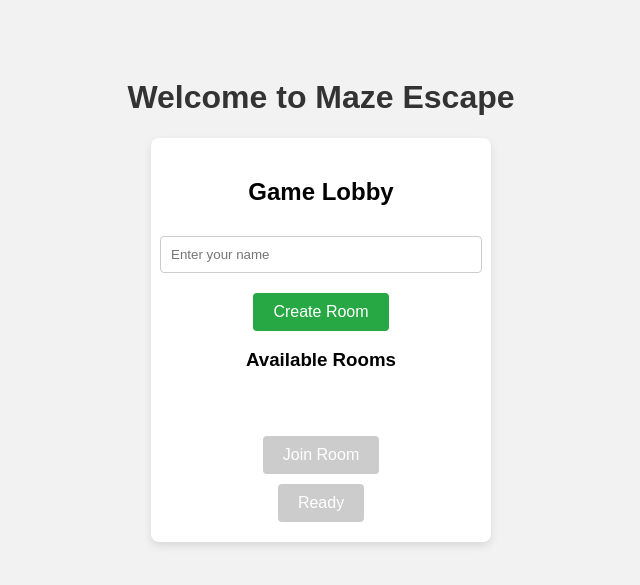
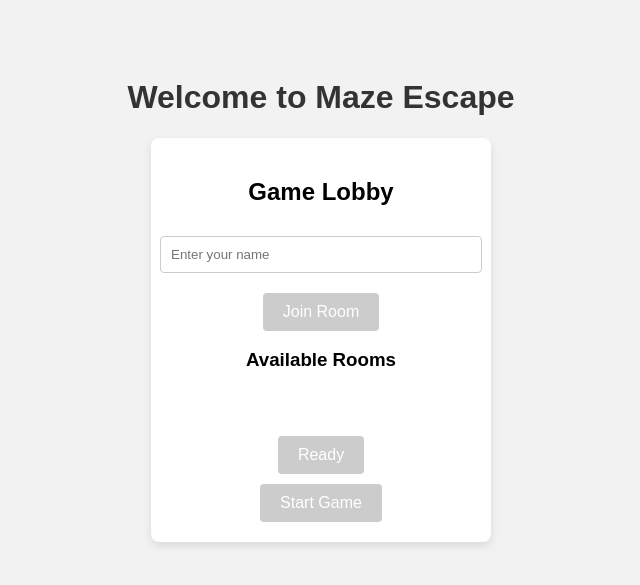
Before and after one commit to gracebits/P2P-Maze-Python, a Flask app: page / in a window 1280 px wide. Shown: the top 585 px of the page, without its empty margins (319-959 px from the left). Run offline with Flask 3, Linux system fonts and the light colour scheme; some libraries are stand-ins or nearby versions.

Commit message:
lobby creation

```diff
--- a/server.py
+++ b/server.py
@@ -11,80 +11,87 @@ CORS(app)
 # Enable logging
 logging.basicConfig(level=logging.DEBUG)
 
-# Define the game namespace
-namespace = '/game'
-
-# Store players and rooms
-rooms = {}  # Dictionary to hold room names and player names
+# Store rooms and player data
+rooms = {}  # Room name -> players data (list of players)
+max_players = 4  # Maximum players per lobby
 
 @app.route('/')
 def index():
     return render_template('index.html')
 
 # Event when a client connects
-@socketio.on('connect', namespace=namespace)
+@socketio.on('connect', namespace='/game')
 def on_connect():
     print("Client connected")
-    emit('update_rooms', rooms, namespace=namespace)
+    emit('update_rooms', rooms, namespace='/game')
 
-# Event to create a lobby
-@socketio.on('create_lobby', namespace=namespace)
+# Event for creating a new lobby
+@socketio.on('create_lobby', namespace='/game')
 def create_lobby(data):
     player_name = data['player_name']
     room_name = data['room_name']
 
     # If the room doesn't exist, create it
     if room_name not in rooms:
-        rooms[room_name] = {'players': [player_name]}
+        rooms[room_name] = {'players': [], 'ready_players': []}
         print(f"Lobby '{room_name}' created by {player_name}")
         join_room(room_name)
-        emit('update_rooms', rooms, namespace=namespace)
-        emit('join_lobby', {'room_name': room_name, 'players': rooms[room_name]['players']}, room=room_name, namespace=namespace)
+        rooms[room_name]['players'].append(player_name)
+        emit('update_rooms', rooms, namespace='/game')
+        emit('join_lobby', {'room_name': room_name, 'players': rooms[room_name]['players']}, room=room_name, namespace='/game')
     else:
-        emit('error', {'message': 'Room already exists!'}, namespace=namespace)
+        emit('error', {'message': 'Room already exists!'}, namespace='/game')
 
-# Event for a player to join a lobby
-@socketio.on('join_lobby', namespace=namespace)
+# Event for joining a lobby
+@socketio.on('join_lobby', namespace='/game')
 def join_lobby(data):
     player_name = data['player_name']
     room_name = data['room_name']
 
-    if room_name in rooms and len(rooms[room_name]['players']) < 4:
+    if room_name in rooms and len(rooms[room_name]['players']) < max_players:
         rooms[room_name]['players'].append(player_name)
         join_room(room_name)
-        emit('update_rooms', rooms, namespace=namespace)
-        emit('join_lobby', {'room_name': room_name, 'players': rooms[room_name]['players']}, room=room_name, namespace=namespace)
+        emit('update_rooms', rooms, namespace='/game')
+        emit('join_lobby', {'room_name': room_name, 'players': rooms[room_name]['players']}, room=room_name, namespace='/game')
     else:
-        emit('error', {'message': 'Room is full or does not exist!'}, namespace=namespace)
+        emit('error', {'message': 'Room is full or does not exist!'}, namespace='/game')
 
-# Event to mark a player as ready
-@socketio.on('ready', namespace=namespace)
+# Event for a player to mark themselves as ready
+@socketio.on('ready', namespace='/game')
 def on_ready(data):
     player_name = data['player_name']
     room_name = data['room_name']
-    emit('ready_status', {'player_name': player_name, 'status': 'ready'}, room=room_name, namespace=namespace)
 
-# Event to start the game
-@socketio.on('start_game', namespace=namespace)
+    if player_name not in rooms[room_name]['ready_players']:
+        rooms[room_name]['ready_players'].append(player_name)
+
+    emit('ready_status', {'player_name': player_name, 'status': 'ready'}, room=room_name, namespace='/game')
+
+    # Check if all players are ready, and allow the room creator to start the game
+    if len(rooms[room_name]['ready_players']) == len(rooms[room_name]['players']):
+        emit('enable_start', {'room_name': room_name}, room=room_name, namespace='/game')
+
+# Event to start the game when the creator clicks start
+@socketio.on('start_game', namespace='/game')
 def start_game(data):
     room_name = data['room_name']
     if room_name in rooms and len(rooms[room_name]['players']) >= 2:
         # Game starting logic (e.g., generating maze data)
         maze_data = {'maze': [[0, 1, 1], [0, 0, 1], [1, 0, 0]]}  # Sample maze
-        emit('start_game', maze_data, room=room_name, namespace=namespace)
+        emit('start_game', maze_data, room=room_name, namespace='/game')
     else:
-        emit('error', {'message': 'Not enough players to start the game!'}, namespace=namespace)
+        emit('error', {'message': 'Not enough players to start the game!'}, namespace='/game')
 
-@socketio.on('disconnect', namespace=namespace)
+@socketio.on('disconnect', namespace='/game')
 def on_disconnect():
     print("Client disconnected")
-    # Remove player from rooms if they disconnect
     for room_name in rooms:
         for player in rooms[room_name]['players']:
             if player == request.sid:
                 rooms[room_name]['players'].remove(player)
+                rooms[room_name]['ready_players'].remove(player)
                 break
-    emit('update_rooms', rooms, namespace=namespace)
+    emit('update_rooms', rooms, namespace='/game')
 
 if __name__ == '__main__':
     socketio.run(app, host='0.0.0.0', port=5000)
--- a/templates/index.html
+++ b/templates/index.html
@@ -74,6 +74,15 @@
         .ready-button:disabled {
             background-color: #cccccc;
         }
+        .start-button {
+            margin-top: 15px;
+            padding: 8px 16px;
+            background-color: #28a745;
+            color: white;
+            border: none;
+            border-radius: 4px;
+            cursor: pointer;
+        }
     </style>
 </head>
 <body>
@@ -82,13 +91,13 @@
     <div class="lobby-container">
         <h2>Game Lobby</h2>
         <input type="text" id="playerName" placeholder="Enter your name" required>
-        <button id="createRoomBtn">Create Room</button>
+        <button id="joinRoomBtn" disabled>Join Room</button>
         <h3>Available Rooms</h3>
         <ul id="roomList" class="room-list">
             <!-- Room items will be added here dynamically -->
         </ul>
-        <button id="joinRoomBtn" class="ready-button" disabled>Join Room</button>
         <button id="readyBtn" class="ready-button" disabled>Ready</button>
+        <button id="startGameBtn" class="start-button" disabled>Start Game</button>
     </div>
 
     <script src="https://cdnjs.cloudflare.com/ajax/libs/socket.io/4.0.0/socket.io.min.js"></script>
@@ -96,47 +105,38 @@
         const socket = io.connect('http://127.0.0.1:5000/game');  // Change this to your server IP
 
         const playerNameInput = document.getElementById('playerName');
-        const createRoomBtn = document.getElementById('createRoomBtn');
         const joinRoomBtn = document.getElementById('joinRoomBtn');
         const readyBtn = document.getElementById('readyBtn');
+        const startGameBtn = document.getElementById('startGameBtn');
         const roomList = document.getElementById('roomList');
 
         let currentRoom = null;
+        let playerName = null;
 
-        // Event listener for creating a room
-        createRoomBtn.addEventListener('click', () => {
-            const playerName = playerNameInput.value.trim();
-            if (playerName && currentRoom === null) {
-                socket.emit('join', { player_name: playerName, room_name: playerName });
-                currentRoom = playerName;
-                joinRoomBtn.disabled = false;
-                readyBtn.disabled = false;
+        // Event listener for joining a room
+        joinRoomBtn.addEventListener('click', () => {
+            playerName = playerNameInput.value.trim();
+            if (playerName && currentRoom !== null) {
+                socket.emit('join_lobby', { player_name: playerName, room_name: currentRoom });
             }
         });
 
-        // Event listener for joining a room
-        joinRoomBtn.addEventListener('click', () => {
-            const playerName = playerNameInput.value.trim();
-            if (playerName && currentRoom !== null) {
-                socket.emit('join', { player_name: playerName, room_name: currentRoom });
-                readyBtn.disabled = false;
-            }
+        // Event listener for marking as ready
+        readyBtn.addEventListener('click', () => {
+            socket.emit('ready', { player_name: playerName, room_name: currentRoom });
         });
 
-        // Event listener for marking a player as ready
-        readyBtn.addEventListener('click', () => {
-            const playerName = playerNameInput.value.trim();
-            if (playerName) {
-                socket.emit('ready', { player_name: playerName, room_name: currentRoom });
-            }
+        // Event listener for starting the game
+        startGameBtn.addEventListener('click', () => {
+            socket.emit('start_game', { room_name: currentRoom });
         });
 
-        // Listen for updates on players and rooms
-        socket.on('update_players', (players) => {
+        // Listen for room updates
+        socket.on('update_rooms', (rooms) => {
             roomList.innerHTML = '';
-            for (let room in players) {
+            for (let room in rooms) {
                 const roomItem = document.createElement('li');
-                roomItem.textContent = room + ' - ' + players[room].join(', ');
+                roomItem.textContent = `${room} - ${rooms[room].players.length} players`;
                 roomItem.classList.add('room-item');
                 roomItem.addEventListener('click', () => {
                     currentRoom = room;
@@ -146,10 +146,20 @@
             }
         });
 
+        // Listen for player status (ready)
+        socket.on('ready_status', (data) => {
+            console.log(`${data.player_name} is ready`);
+        });
+
         // Listen for game start
         socket.on('start_game', (data) => {
             alert('The game is starting!');
-            // You can redirect to the game screen here
+            // Start the game logic (e.g., generate maze, etc.)
+        });
+
+        // Listen for enabling start button
+        socket.on('enable_start', (data) => {
+            startGameBtn.disabled = false;  // Enable the start button if all players are ready
         });
     </script>
 
```
Also changed, not shown: client.py (+15 -0 lines).
